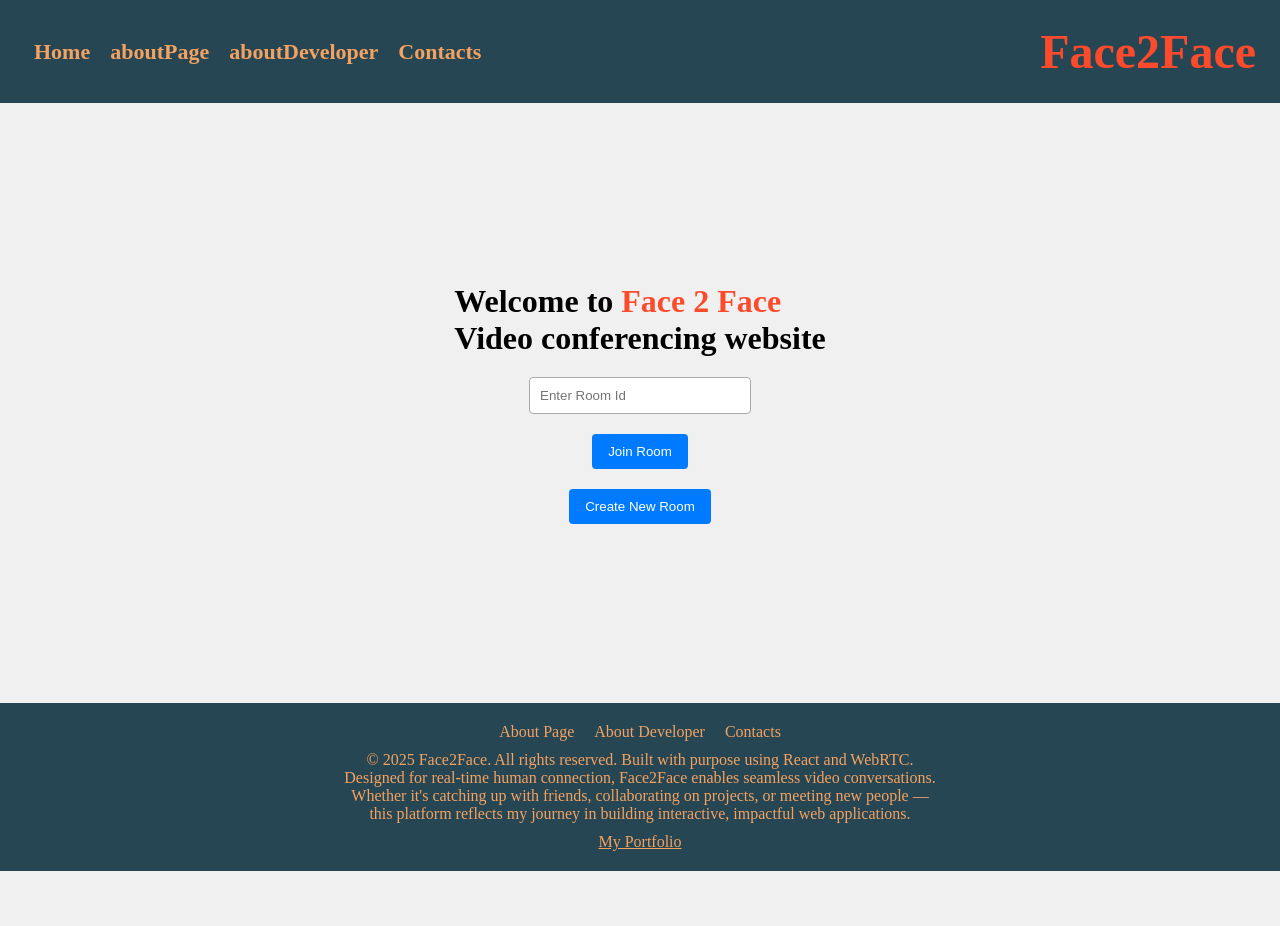
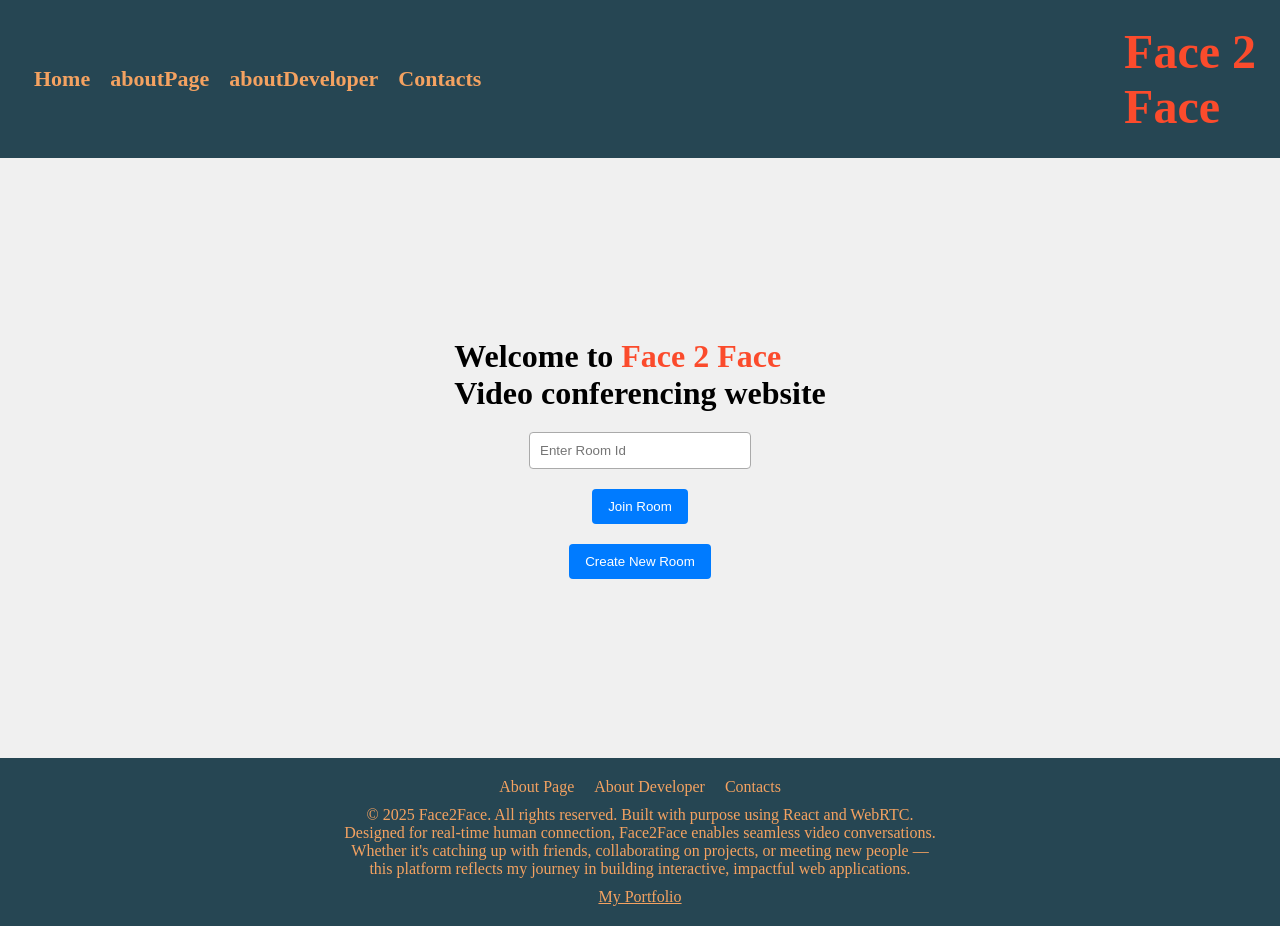
Before and after one commit to argahsuk/Video-conference-site, a React (Vite) app: page / in a window 1280 px wide. Before the commit the page ends 871 px from the top, so only its background shows below. Built offline with nearby package versions, Linux system fonts and the light colour scheme; no server answers.

Commit message:
Your commit message

```diff
--- a/src/components/nav.jsx
+++ b/src/components/nav.jsx
@@ -26,7 +26,7 @@ function Nav() {
           <a href="/c" style={style}>Contacts</a>
         </div>
         <div style={{ color: '#fb4b2cff', fontWeight: 'bold', fontSize: '48px' }}>
-          Face2Face
+          Face 2 <br />Face
         </div>
       </div>
     </>
```
Also changed, not shown: src/assets/logo.jpg (added).
